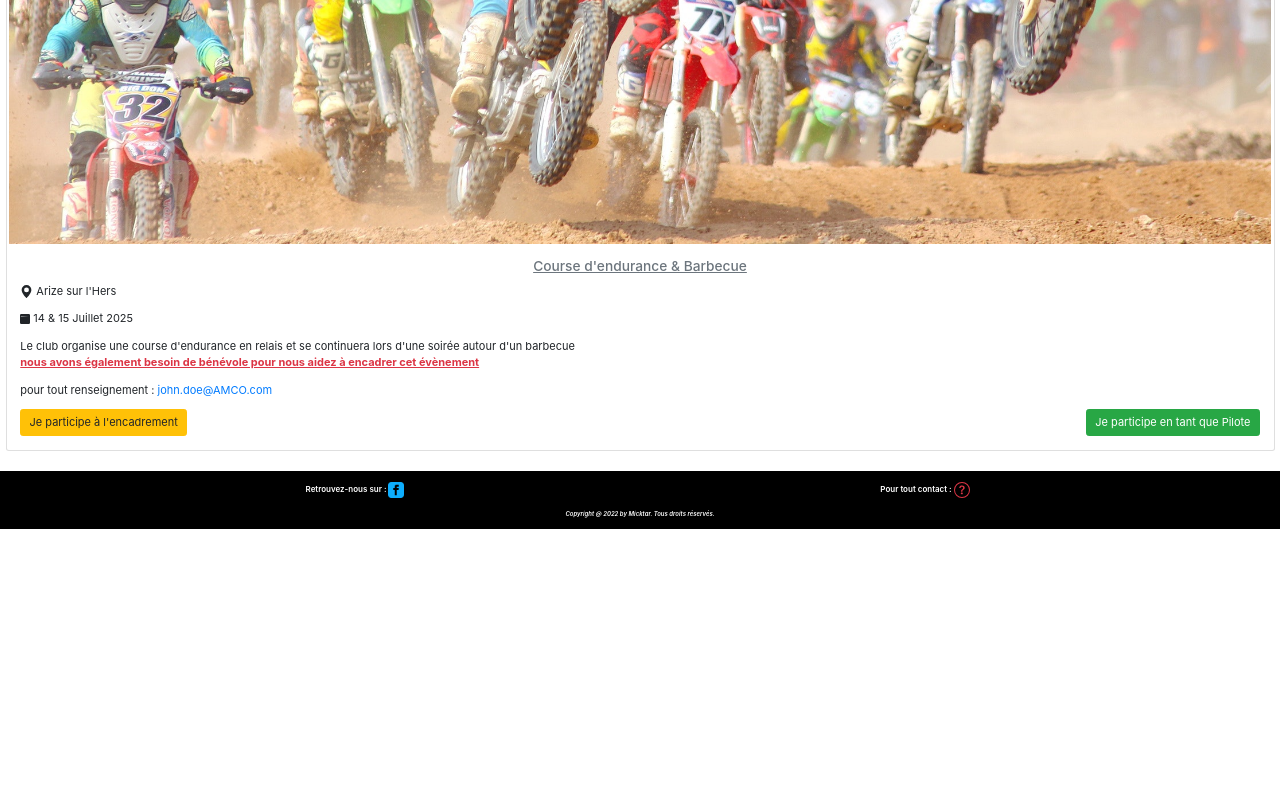
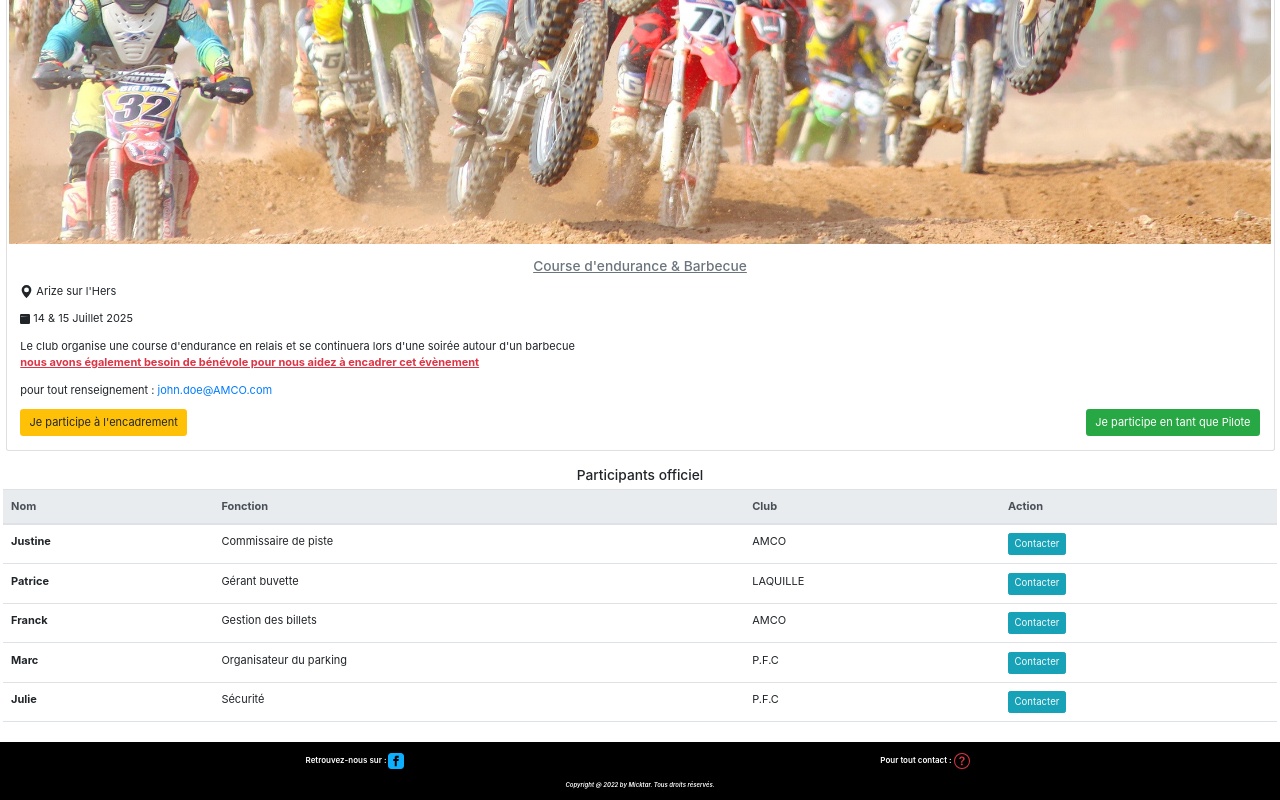
Before and after one commit to Micktar/AMCO-Officiel, a website: page Index/evenement.html in a window 1280 px wide. Shown: the part 743-1543 px from the top of the page. Before the commit the page ends 1272 px from the top, so only its background shows below. Drawn offline with nearby package versions, Linux system fonts and the light colour scheme.

Commit message:
09 -ft create table of official particpants

```diff
--- a/Index/evenement.html
+++ b/Index/evenement.html
@@ -198,9 +198,50 @@
           </div>
           </div>
         </article>
-
-        <article>
-
+        <article class="participation my-3"><!--Officiel table participation-->
+          <h5 class="text-center pt-2">Participants officiel</h5>
+          <table class="table " id="table_participation">
+            <thead class="thead-light">
+              <tr>
+                <th scope="col">Nom</th>
+                <th scope="col">Fonction</th>
+                <th scope="col">Club</th>
+                <th scope="col">Action</th>
+              </tr>
+            </thead>
+            <tbody>
+              <tr>
+                <th scope="row">Justine</th>
+                <td>Commissaire de piste</td>
+                <td>AMCO</td>
+                <td><button class="btn btn-sm btn-info"><a class="text-light" href="mailto:justine.val@amco.com">Contacter</a></button></td>
+              </tr>
+              <tr>
+                <th scope="row">Patrice</th>
+                <td>Gérant buvette</td>
+                <td>LAQUILLE</td>
+                <td><button class="btn btn-sm btn-info"><a class="text-light" href="mailto:patrice.org@la_quille.com">Contacter</a></button></td>
+              </tr>
+              <tr>
+                <th scope="row">Franck</th>
+                <td>Gestion des billets</td>
+                <td>AMCO</td>
+                <td><button class="btn btn-sm btn-info"><a class="text-light" href="mailto:franck.suz@amco.com">Contacter</a></button></td>
+              </tr>
+              <tr>
+                <th scope="row">Marc</th>
+                <td>Organisateur du parking</td>
+                <td>P.F.C</td>
+                <td><button class="btn btn-sm btn-info"><a class="text-light" href="mailto:marc.le_fort@pfc.com">Contacter</a></button></td>
+              </tr>
+              <tr>
+                <th scope="row">Julie</th>
+                <td>Sécurité</td>
+                <td>P.F.C</td>
+                <td><button class="btn btn-sm btn-info"><a class="text-light" href="mailto:julie.soiz@pfc.com">Contacter</a></button></td>
+              </tr>
+            </tbody>
+          </table>
         </article>
       </div>
 
```
